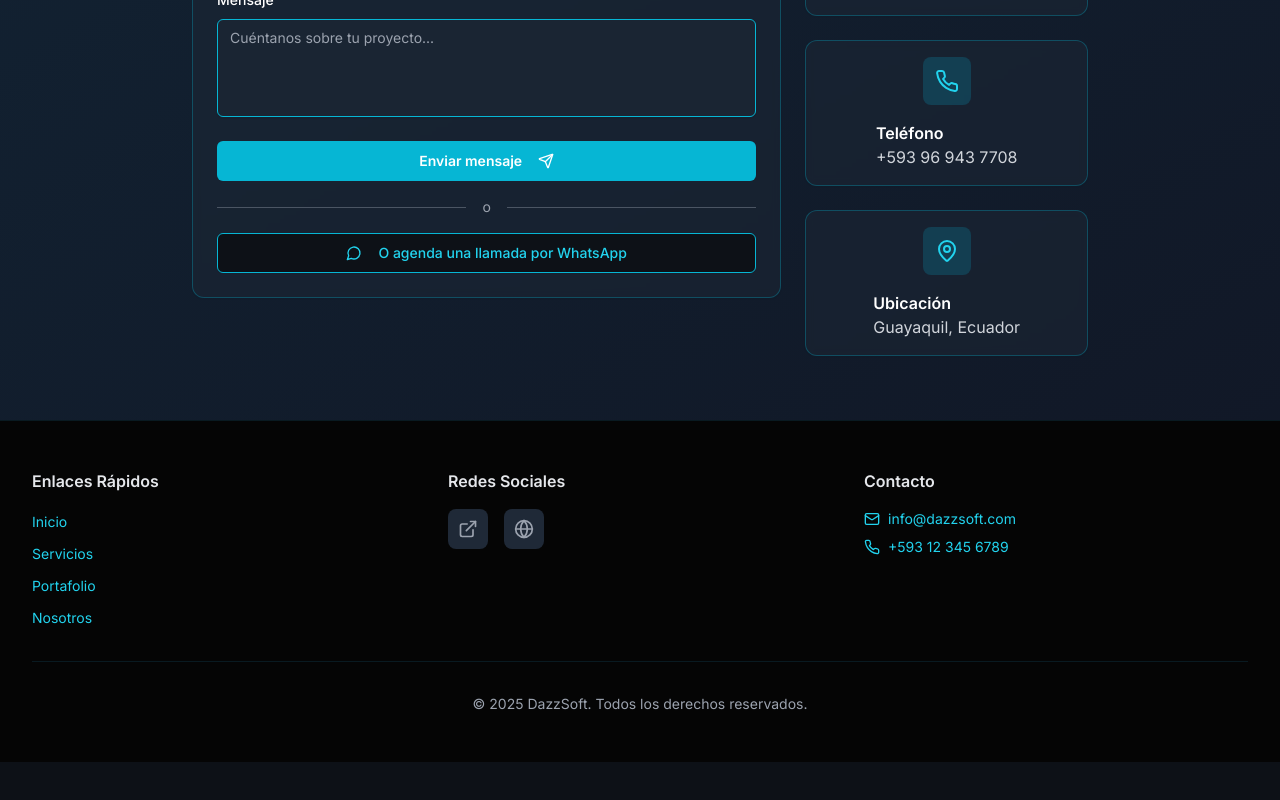
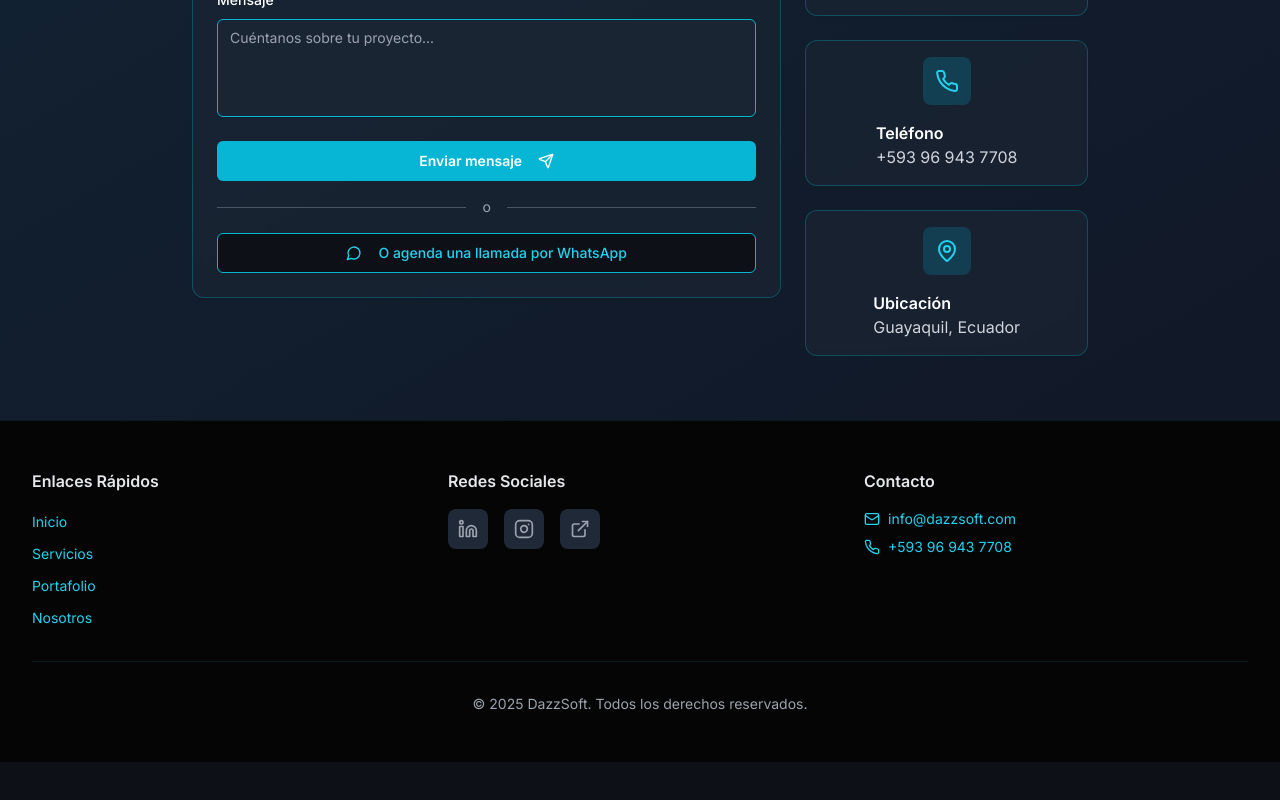
Before and after one commit to bryanhenrry94/dazzsoft-website, a Next.js app: page / in a window 1280 px wide. Shown: the part 7053-7853 px from the top of the page. Built offline with nearby package versions, Linux system fonts and the light colour scheme.

Commit message:
new link network

```diff
--- a/components/footer.tsx
+++ b/components/footer.tsx
@@ -1,5 +1,11 @@
 import Link from "next/link";
-import { ExternalLink, Globe, Mail, Phone } from "lucide-react";
+import {
+  ExternalLink,
+  Mail,
+  Phone,
+  Instagram,
+  Linkedin,
+} from "lucide-react";
 
 export function Footer() {
   const currentYear = new Date().getFullYear();
@@ -52,20 +58,30 @@ export function Footer() {
             <h3 className="font-semibold mb-4 text-gray-200">Redes Sociales</h3>
             <div className="flex gap-4">
               <a
-                href="https://linkedin.com/company/dazzsoft"
+                href="https://www.linkedin.com/in/bryan-navarrete-2a8590228"
                 target="_blank"
                 rel="noopener noreferrer"
                 className="w-10 h-10 rounded-lg bg-gray-800 text-gray-400 flex items-center justify-center hover:bg-cyan-600 hover:text-white transition-colors"
               >
-                <ExternalLink className="w-5 h-5" />
+                <Linkedin className="w-5 h-5" />
               </a>
               <a
-                href="https://dazzsoft.com"
+                href="https://www.instagram.com/dazzsoft?igsh=eGhscHVlZmcyZ3dy&utm_source=qr"
                 target="_blank"
                 rel="noopener noreferrer"
                 className="w-10 h-10 rounded-lg bg-gray-800 text-gray-400 flex items-center justify-center hover:bg-cyan-600 hover:text-white transition-colors"
+                title="Instagram"
               >
-                <Globe className="w-5 h-5" />
+                <Instagram className="w-5 h-5" />
+              </a>
+              <a
+                href="https://www.tiktok.com/@dazzsoft?_r=1&_t=ZM-910C14mnhfv"
+                target="_blank"
+                rel="noopener noreferrer"
+                className="w-10 h-10 rounded-lg bg-gray-800 text-gray-400 flex items-center justify-center hover:bg-cyan-600 hover:text-white transition-colors"
+                title="TikTok"
+              >
+                <ExternalLink className="w-5 h-5" />
               </a>
             </div>
           </div>
@@ -81,11 +97,11 @@ export function Footer() {
                 info@dazzsoft.com
               </a>
               <a
-                href="tel:+593123456789"
+                href="tel:+593969437708"
                 className="flex items-center gap-2 text-sm text-cyan-400 hover:text-cyan-300 transition-colors"
               >
                 <Phone className="w-4 h-4" />
-                +593 12 345 6789
+                +593 96 943 7708
               </a>
             </div>
           </div>
```
